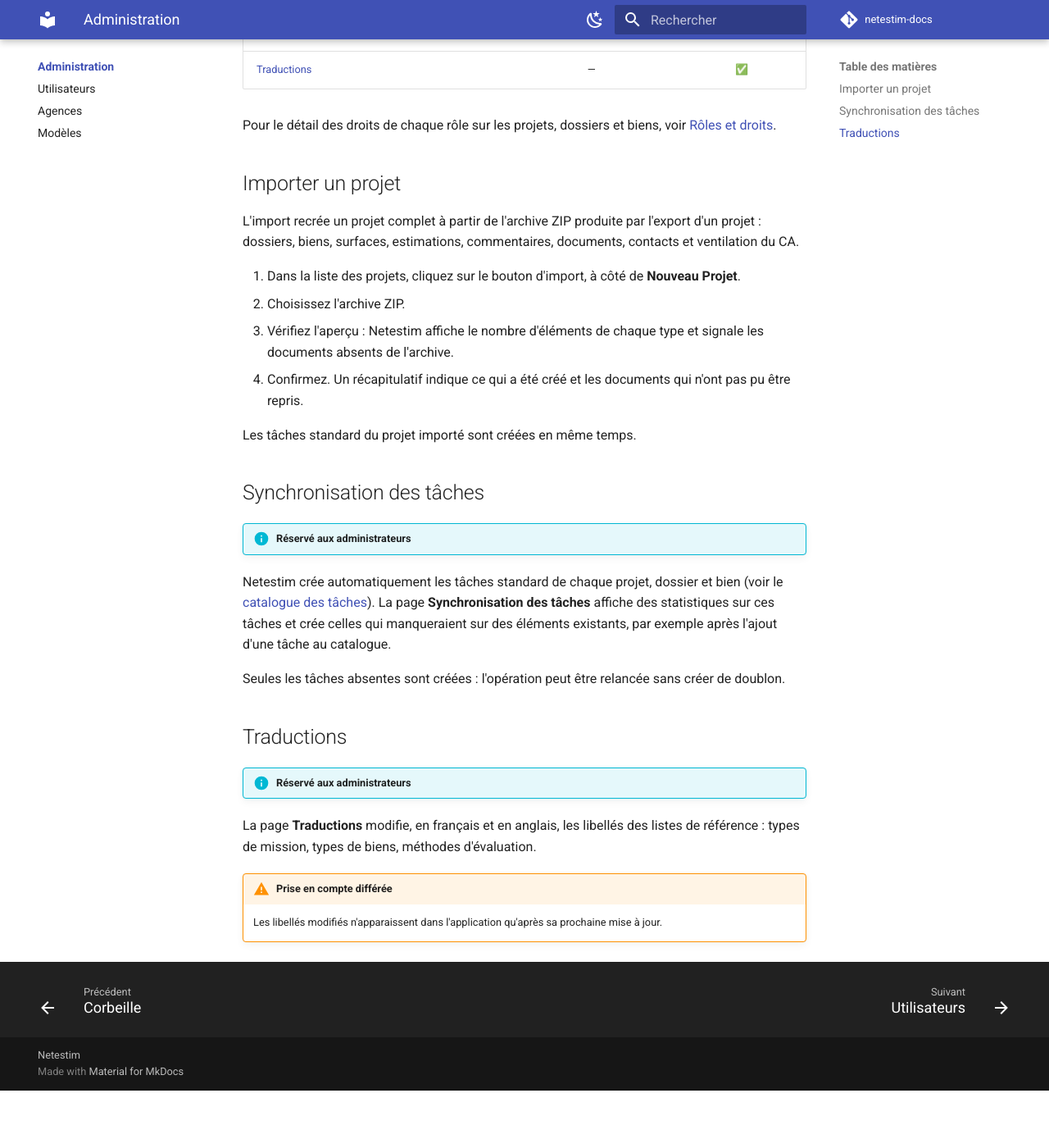
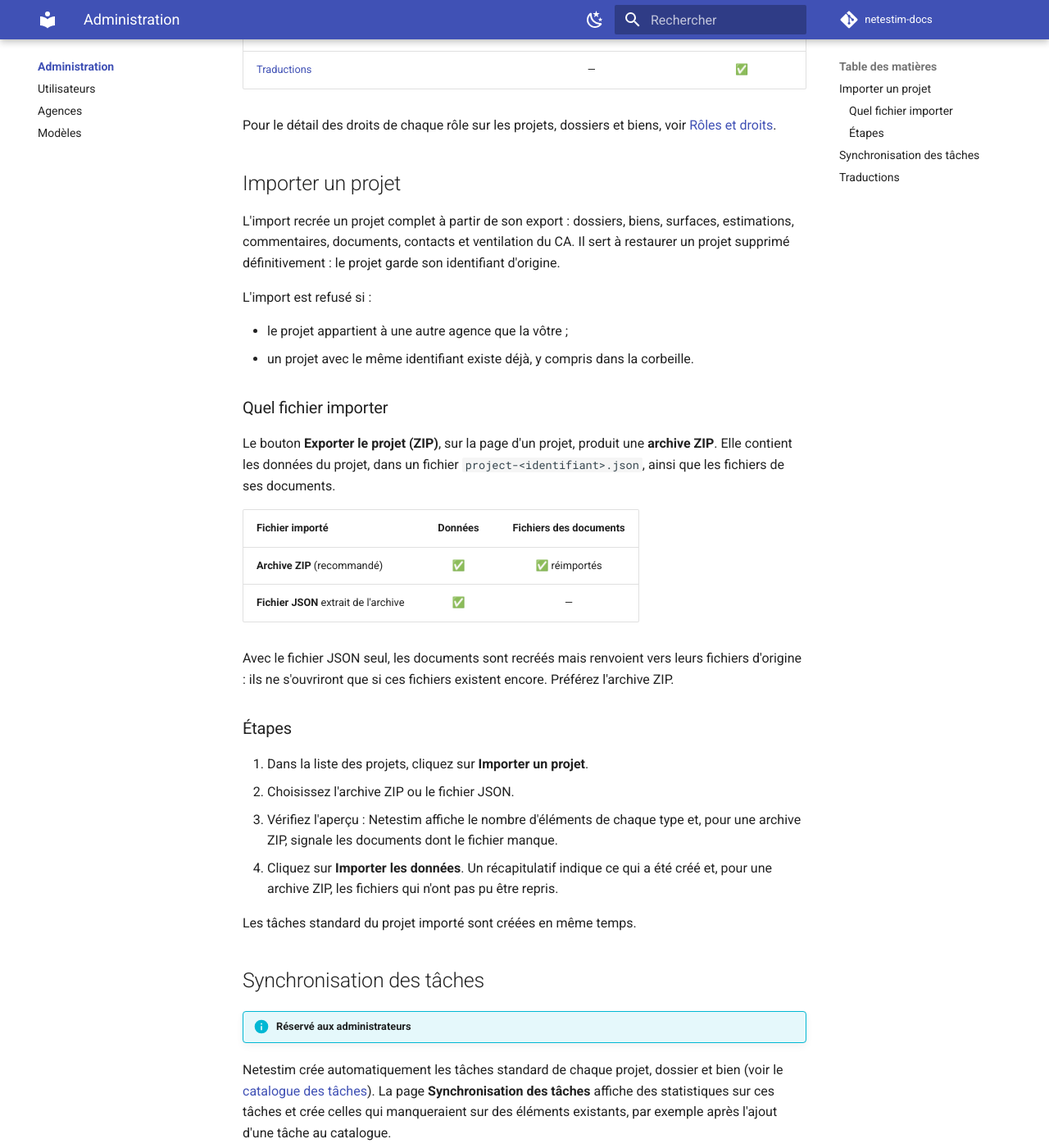
Before and after one commit to tech-nova/netestim-docs, an MkDocs documentation site: the page built from docs/administration/index.md, in a window 1280 px wide and 1400 px high, scrolled down 572 px. Shown: the whole window at 82% size. Built offline with MkDocs 1.6.1 and Material for MkDocs 9.7.7, drawn with Linux system fonts in a browser that asks for light colours; comment, search, counter and statistics services are not loaded; before the commit the page ends 1902 px from its top, so only the background shows below that.

Commit message:
docs: import de projet depuis une archive ZIP ou un fichier JSON

```diff
--- a/docs/administration/index.md
+++ b/docs/administration/index.md
@@ -15,12 +15,30 @@ Pour le détail des droits de chaque rôle sur les projets, dossiers et biens, v
 
 ## Importer un projet
 
-L'import recrée un projet complet à partir de l'archive ZIP produite par l'export d'un projet : dossiers, biens, surfaces, estimations, commentaires, documents, contacts et ventilation du CA.
+L'import recrée un projet complet à partir de son export : dossiers, biens, surfaces, estimations, commentaires, documents, contacts et ventilation du CA. Il sert à restaurer un projet supprimé définitivement : le projet garde son identifiant d'origine.
 
-1. Dans la liste des projets, cliquez sur le bouton d'import, à côté de **Nouveau Projet**.
-2. Choisissez l'archive ZIP.
-3. Vérifiez l'aperçu : Netestim affiche le nombre d'éléments de chaque type et signale les documents absents de l'archive.
-4. Confirmez. Un récapitulatif indique ce qui a été créé et les documents qui n'ont pas pu être repris.
+L'import est refusé si :
+
+- le projet appartient à une autre agence que la vôtre ;
+- un projet avec le même identifiant existe déjà, y compris dans la corbeille.
+
+### Quel fichier importer
+
+Le bouton **Exporter le projet (ZIP)**, sur la page d'un projet, produit une **archive ZIP**. Elle contient les données du projet, dans un fichier `project-<identifiant>.json`, ainsi que les fichiers de ses documents.
+
+| Fichier importé | Données | Fichiers des documents |
+|---|:---:|:---:|
+| **Archive ZIP** (recommandé) | ✅ | ✅ réimportés |
+| **Fichier JSON** extrait de l'archive | ✅ | — |
+
+Avec le fichier JSON seul, les documents sont recréés mais renvoient vers leurs fichiers d'origine : ils ne s'ouvriront que si ces fichiers existent encore. Préférez l'archive ZIP.
+
+### Étapes
+
+1. Dans la liste des projets, cliquez sur **Importer un projet**.
+2. Choisissez l'archive ZIP ou le fichier JSON.
+3. Vérifiez l'aperçu : Netestim affiche le nombre d'éléments de chaque type et, pour une archive ZIP, signale les documents dont le fichier manque.
+4. Cliquez sur **Importer les données**. Un récapitulatif indique ce qui a été créé et, pour une archive ZIP, les fichiers qui n'ont pas pu être repris.
 
 Les tâches standard du projet importé sont créées en même temps.
 
```
